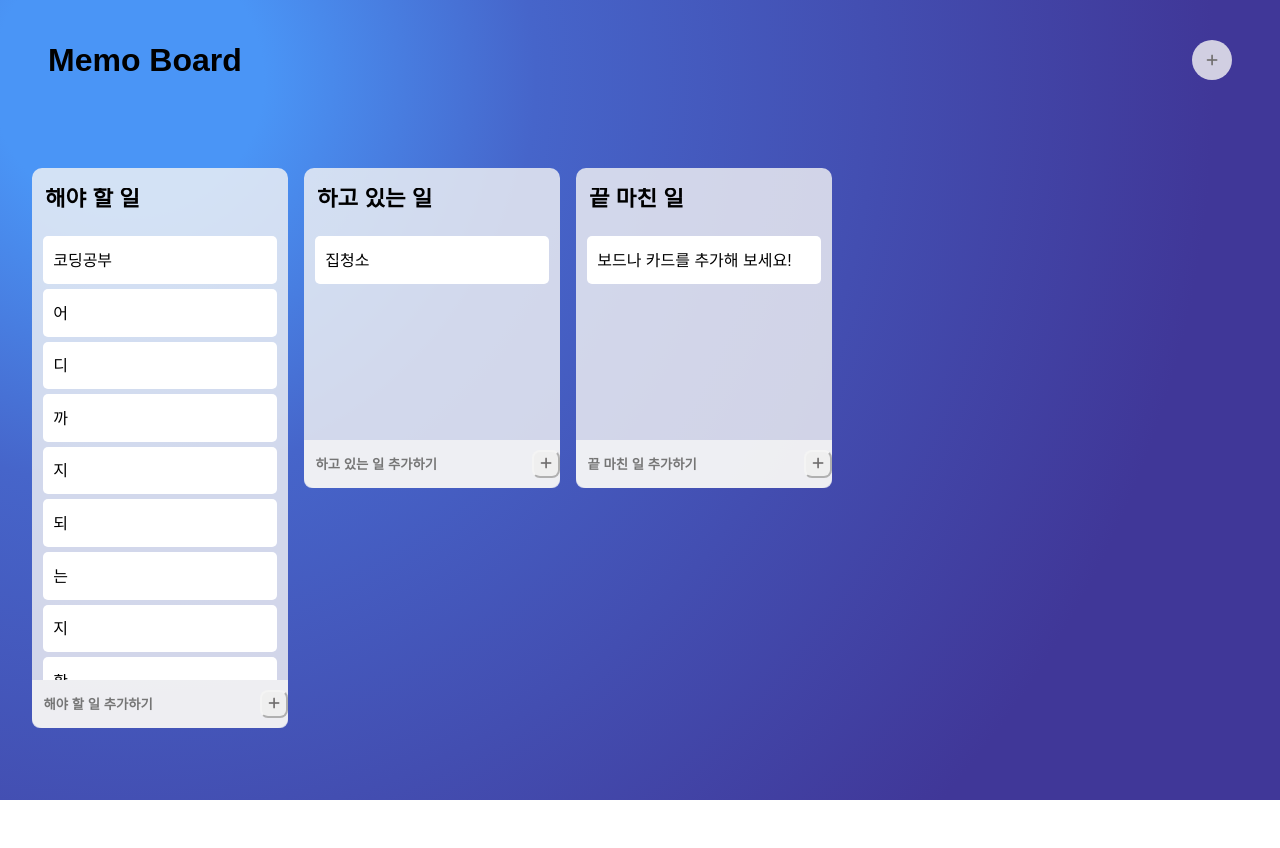
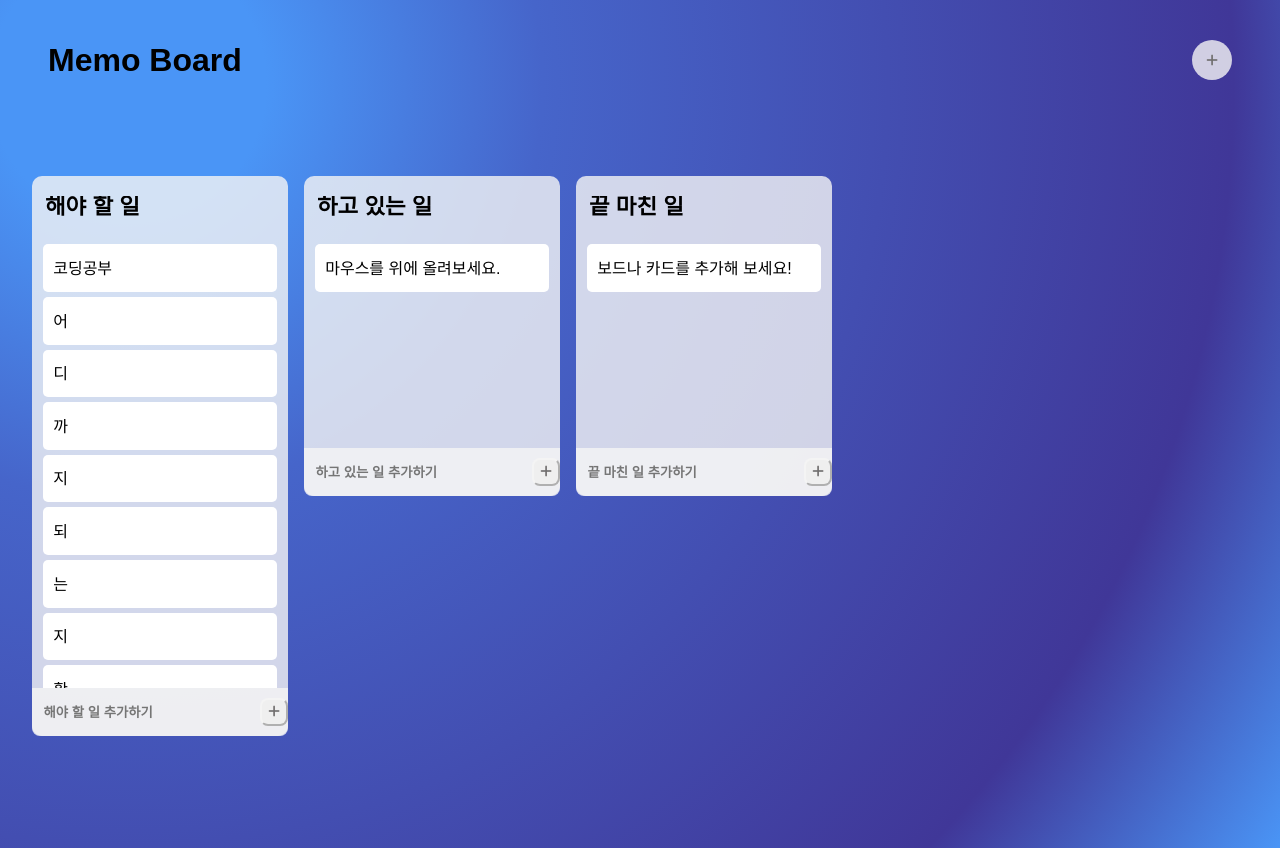
Before and after one commit to taehyeon0412/react_my-trello, a React (Create React App) app: page / in a window 1280 px wide. Before the commit the page ends 800 px from the top, so only its background shows below. Built offline with nearby package versions, Linux system fonts and the light colour scheme.

Commit message:
네비게이션바 fixed

```diff
--- a/src/App.tsx
+++ b/src/App.tsx
@@ -20,10 +20,15 @@ const Wrapper = styled.div`
   margin-top: 3rem;
   margin-left: 2rem;
   gap: 1rem;
+  padding-top: 8rem;
 `;
 
 const Navigation = styled.div`
   display: flex;
+  position: fixed;
+  top: 0;
+  left: 0;
+  right: 0;
   padding: 2.5rem 3rem;
   align-items: center;
   justify-content: space-between;
@@ -49,6 +54,7 @@ const BoardAddButton = styled.button`
   border-color: transparent;
   border-radius: 2rem;
   background-color: ${(props) => props.theme.boardColor};
+  outline: transparent;
   &:hover {
     background-color: ${(props) => props.theme.bgColor};
     cursor: pointer;
@@ -106,6 +112,7 @@ const modalCustomStyles = {
     transform: "translate(-12.5rem, -6.25rem)",
   },
 };
+//보드 모달 css
 
 interface IAddBoard {
   boardId: string;
--- a/src/atoms.tsx
+++ b/src/atoms.tsx
@@ -44,7 +44,7 @@ export const toDoState = atom<IToDoState>({
       { id: 13, text: "세" },
       { id: 14, text: "요" },
     ],
-    "하고 있는 일": [{ id: 15, text: "집청소" }],
+    "하고 있는 일": [{ id: 15, text: "마우스를 위에 올려보세요." }],
     "끝 마친 일": [{ id: 2, text: "보드나 카드를 추가해 보세요!" }],
   },
   effects: [localStorageEffect(`saved-To-Do-data`)],
--- a/src/index.tsx
+++ b/src/index.tsx
@@ -60,7 +60,7 @@ table {
 }
 body{
   font-family: 'Source Sans Pro', sans-serif;
-  background-image: radial-gradient(circle at 10% 10%, #4a95f6 10%,#4665ca 30%, #403798 80%);
+  background-image: radial-gradient(circle at 10% 10%, #4a95f6 10%,#4665ca 30%, #403798 80%, #4a95f6 100%);
   color: black;
   height: 100vh;
   overflow-y: hidden;
```
